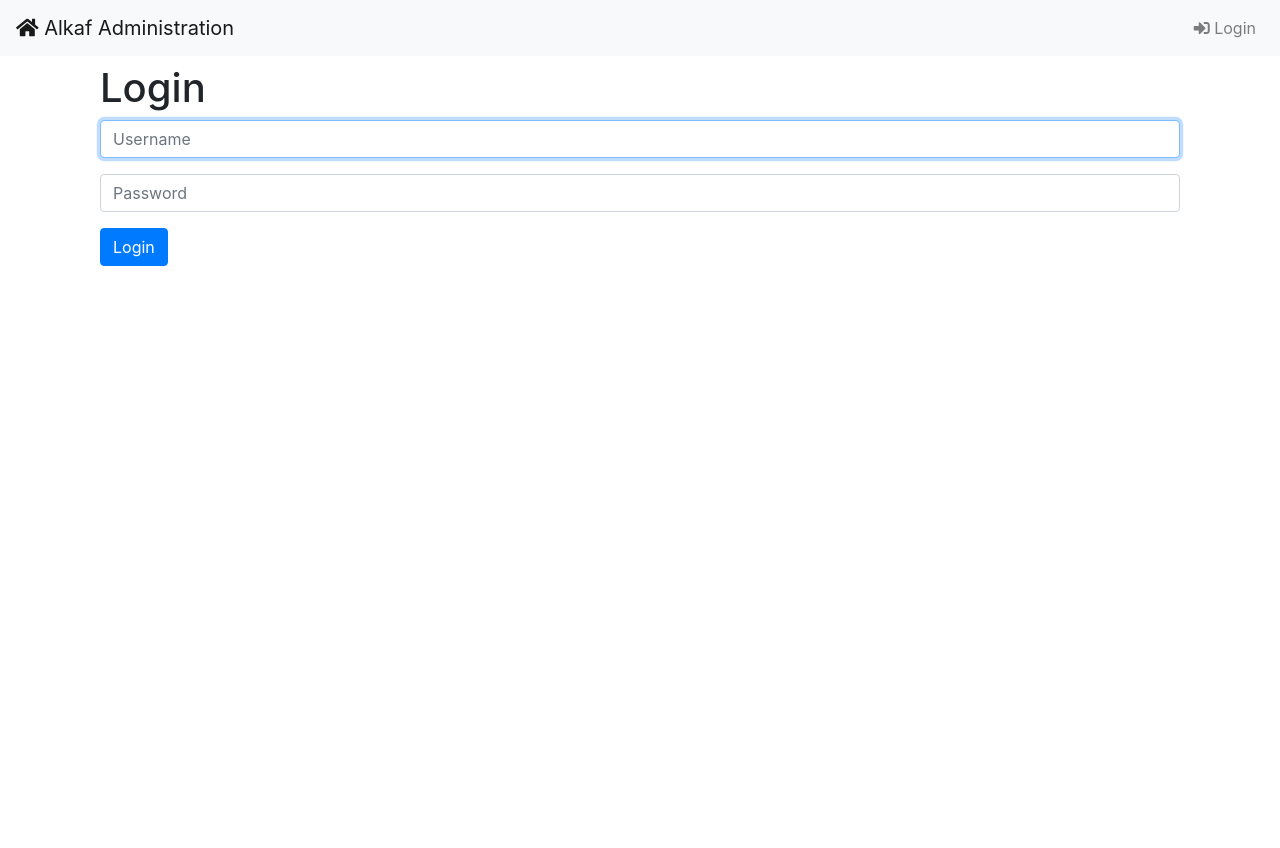
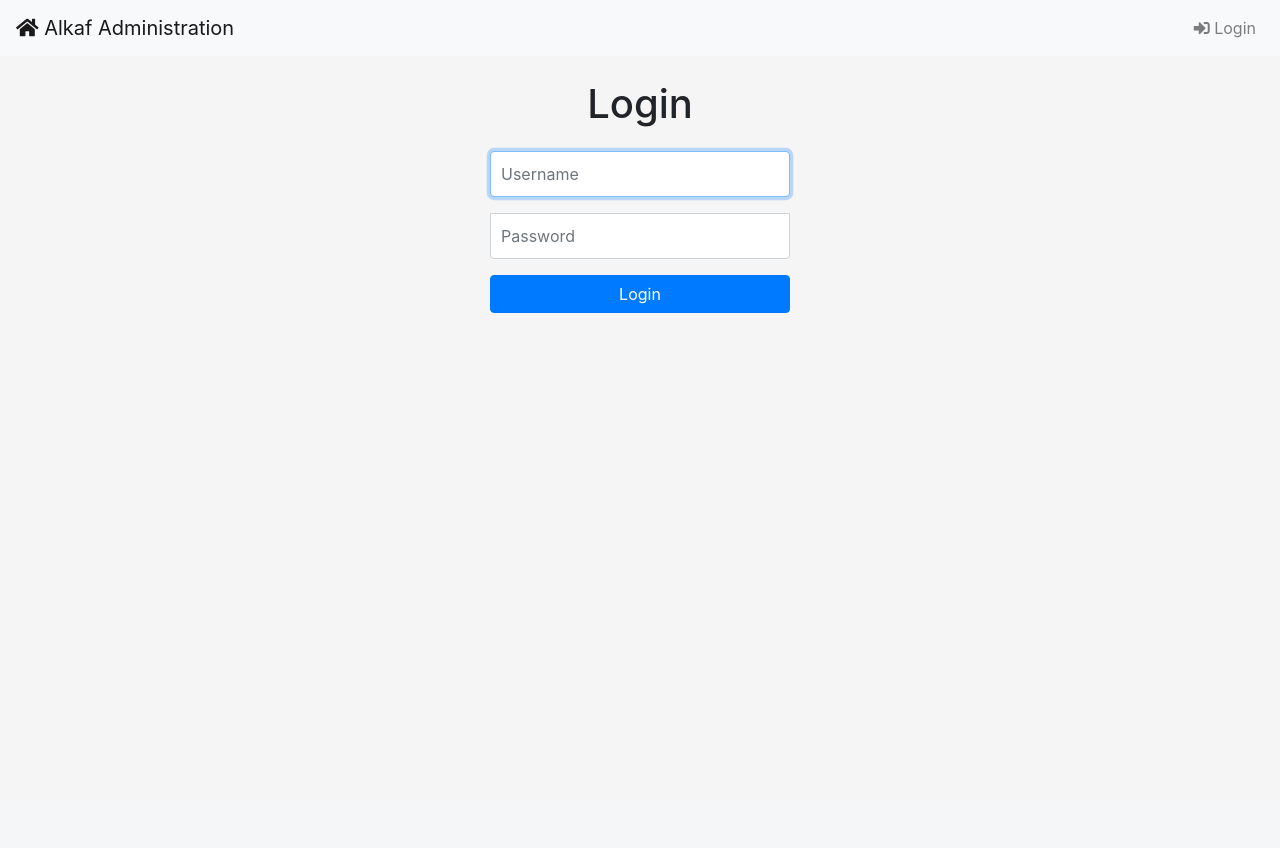
Before and after one commit to FerdiantJoshua/alkafgrosir-administration, a Django app: page /account/login/ in a window 1280 px wide. After the commit the page ends 313 px from the top, so only its background shows below. Run offline with Django 3.2, Linux system fonts and the light colour scheme; parts of the project's set-up code (start-up, migrations or seed data) failed here and were passed over; some libraries are stand-ins or nearby versions.

Commit message:
Improve login layout

```diff
--- /dev/null
+++ b/account/static/css/account/signin.css
@@ -0,0 +1,44 @@
+html,
+body {
+  height: 100%;
+}
+
+body {
+  display: -ms-flexbox;
+  display: flex;
+  -ms-flex-align: center;
+  align-items: center;
+  padding-top: 40px;
+  padding-bottom: 40px;
+  background-color: #f5f5f5;
+}
+
+.form-signin {
+  width: 100%;
+  max-width: 330px;
+  padding: 15px;
+  margin: auto;
+}
+.form-signin .checkbox {
+  font-weight: 400;
+}
+.form-signin .form-control {
+  position: relative;
+  box-sizing: border-box;
+  height: auto;
+  padding: 10px;
+  font-size: 16px;
+}
+.form-signin .form-control:focus {
+  z-index: 2;
+}
+.form-signin input[type="email"] {
+  margin-bottom: -1px;
+  border-bottom-right-radius: 0;
+  border-bottom-left-radius: 0;
+}
+.form-signin input[type="password"] {
+  margin-bottom: 10px;
+  border-top-left-radius: 0;
+  border-top-right-radius: 0;
+}
--- a/account/templates/registration/login.html
+++ b/account/templates/registration/login.html
@@ -1,9 +1,13 @@
 {% extends 'base.html' %}
+{% load static %}
 {% block title %} Login {% endblock %}
+{% block links %}
+<link rel="stylesheet" type="text/css" href="{% static 'css/account/signin.css' %}">
+{% endblock %}
 {% block content %}
-<div class="container">
+<div class="container text-center">
   <h1>Login</h1>
-  <form method="post" action="{% url 'account:login' %}">
+  <form class="form-signin" method="post" action="{% url 'account:login' %}">
     {% csrf_token %}
     <div class="form-group">
       {{ form.username }}
@@ -14,7 +18,7 @@
       <div class="invalid-feedback">{{ form.non_field_errors }}</div>
       {% endif %}
     </div>
-    <button type="submit" class="btn btn-primary">Login</button>
+    <button type="submit" class="btn btn-primary btn-block">Login</button>
   </form>
 </div>
 {% endblock %}
```
